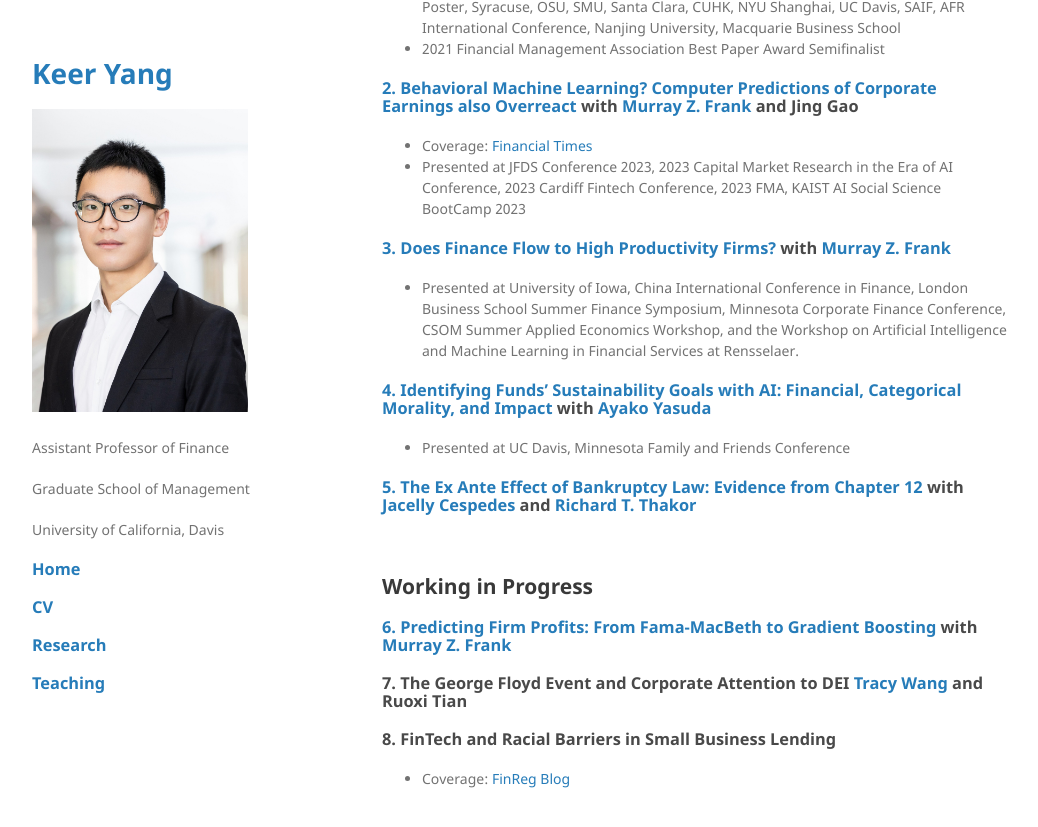
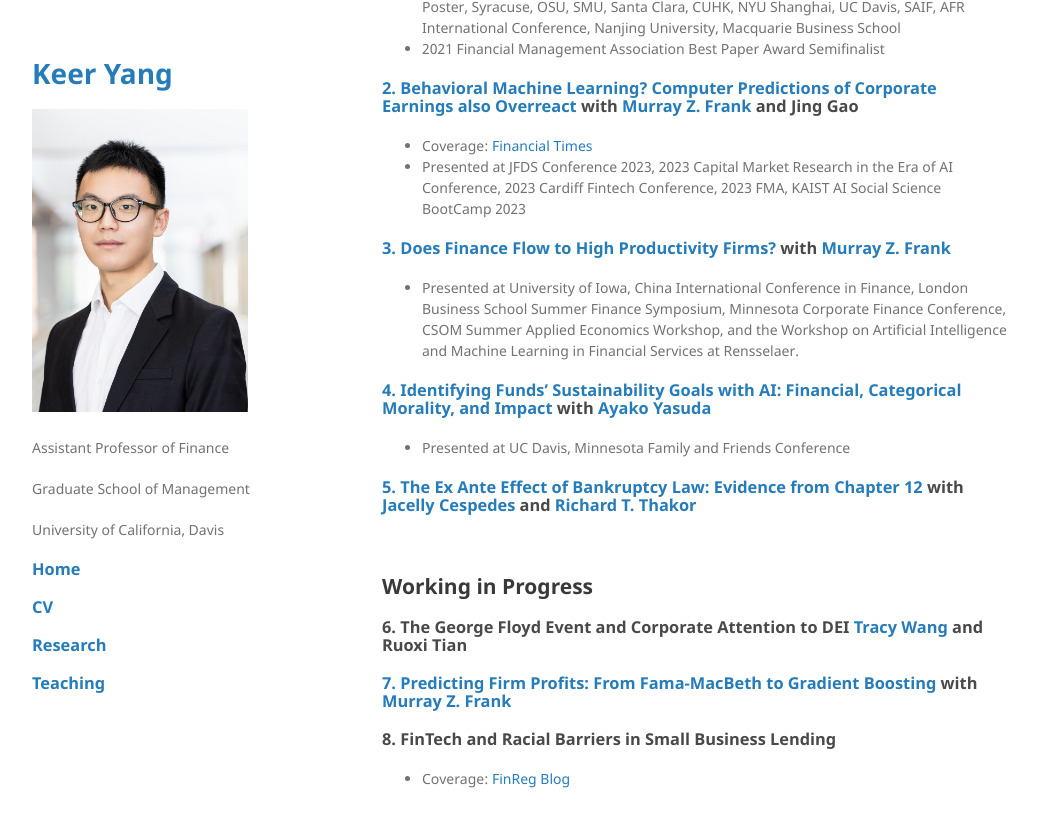
Before and after one commit to keeryang/keeryang.github.io, a Jekyll site: the page built from index.md, in a window 1280 px wide and 900 px high, scrolled down 574 px. Shown: the top 827 px of the window, without its empty margins (118-1156 px from the left). Built offline with Jekyll 4.4.1, drawn with Linux system fonts in a browser that asks for light colours; the repository's description, which GitHub fills in, is left out; our own code applies the rules of GitHub Pages for plain Markdown files.

```diff
--- a/index.md
+++ b/index.md
@@ -43,10 +43,9 @@ Email: <kkeyang@ucdavis.edu>
 
 ## Working in Progress
 
-### [6. Predicting Firm Profits: From Fama-MacBeth to Gradient Boosting](https://papers.ssrn.com/sol3/papers.cfm?abstract_id=3919194) with [Murray Z. Frank](https://mzfrank.github.io/myweb/)
+### 6. The George Floyd Event and Corporate Attention to DEI [Tracy Wang](https://tracyyuewang.wordpress.com/) and Ruoxi Tian
 
-### 7. The George Floyd Event and Corporate Attention to DEI [Tracy Wang](https://tracyyuewang.wordpress.com/) and Ruoxi Tian
-
+### [7. Predicting Firm Profits: From Fama-MacBeth to Gradient Boosting](https://papers.ssrn.com/sol3/papers.cfm?abstract_id=3919194) with [Murray Z. Frank](https://mzfrank.github.io/myweb/)
 
 ### 8. FinTech and Racial Barriers in Small Business Lending
 *   Coverage: [FinReg Blog](https://sites.law.duke.edu/thefinregblog/2022/03/16/fintech-and-racial-barriers-in-small-business-lending/)
```
